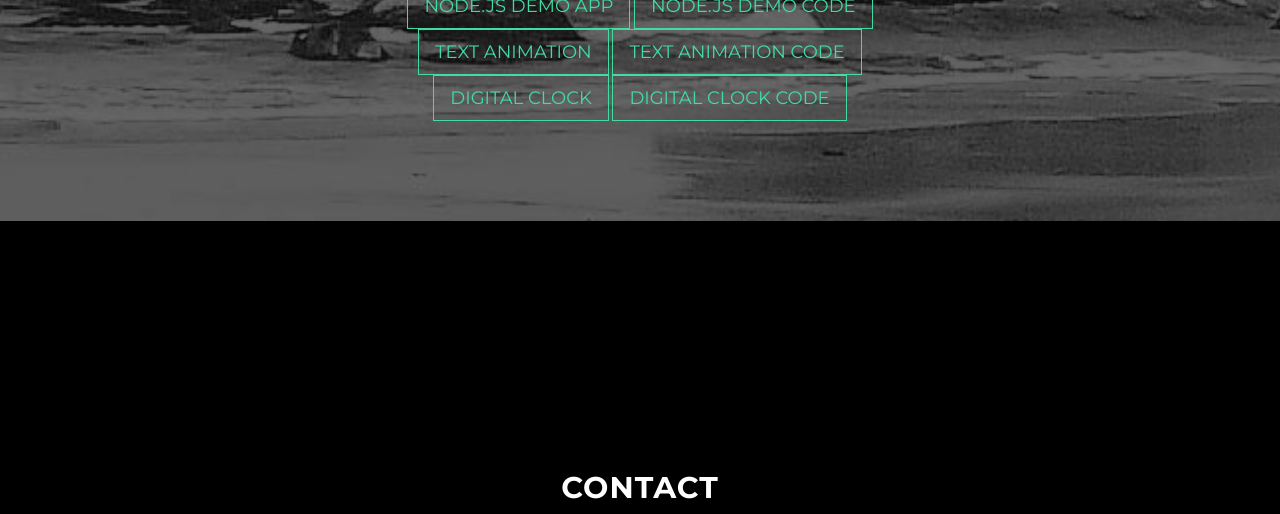
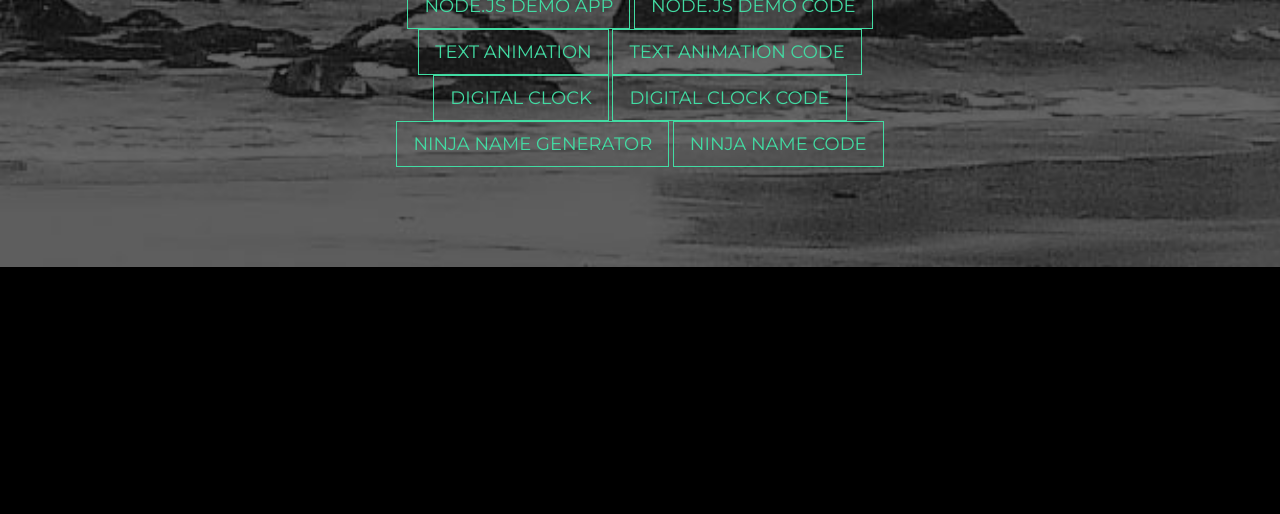
Before and after one commit to paintingreality/portfolionew, a website: page index.html in a window 1280 px wide. Shown: the part 2500-3014 px from the top of the page. Drawn offline with nearby package versions, Linux system fonts and the light colour scheme; some packages are replaced by stand-ins of ours.

Commit message:
name gen added

```diff
--- a/index.html
+++ b/index.html
@@ -130,6 +130,9 @@
                     <br>
                     <a href="https://paintingreality.github.io/digital_clock/" class="btn btn-default btn-lg">Digital Clock</a>
                     <a href="https://github.com/paintingreality/digital_clock" class="btn btn-default btn-lg">Digital Clock Code</a>
+                    <br>
+                    <a href="https://paintingreality.github.io/ninja_name_-generator/" class="btn btn-default btn-lg">Ninja Name Generator</a>
+                    <a href="https://github.com/paintingreality/ninja_name_-generator" class="btn btn-default btn-lg">Ninja Name Code</a>
 
                 </div>
             </div>
```
